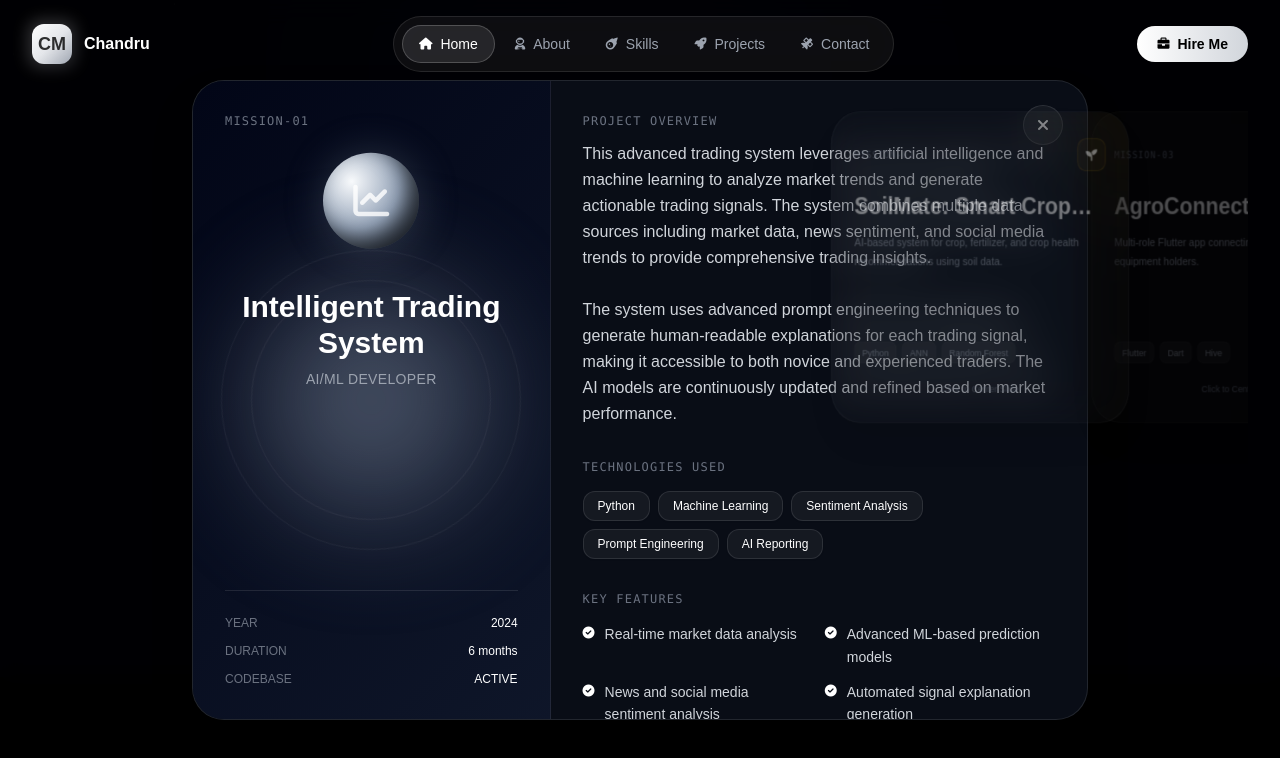
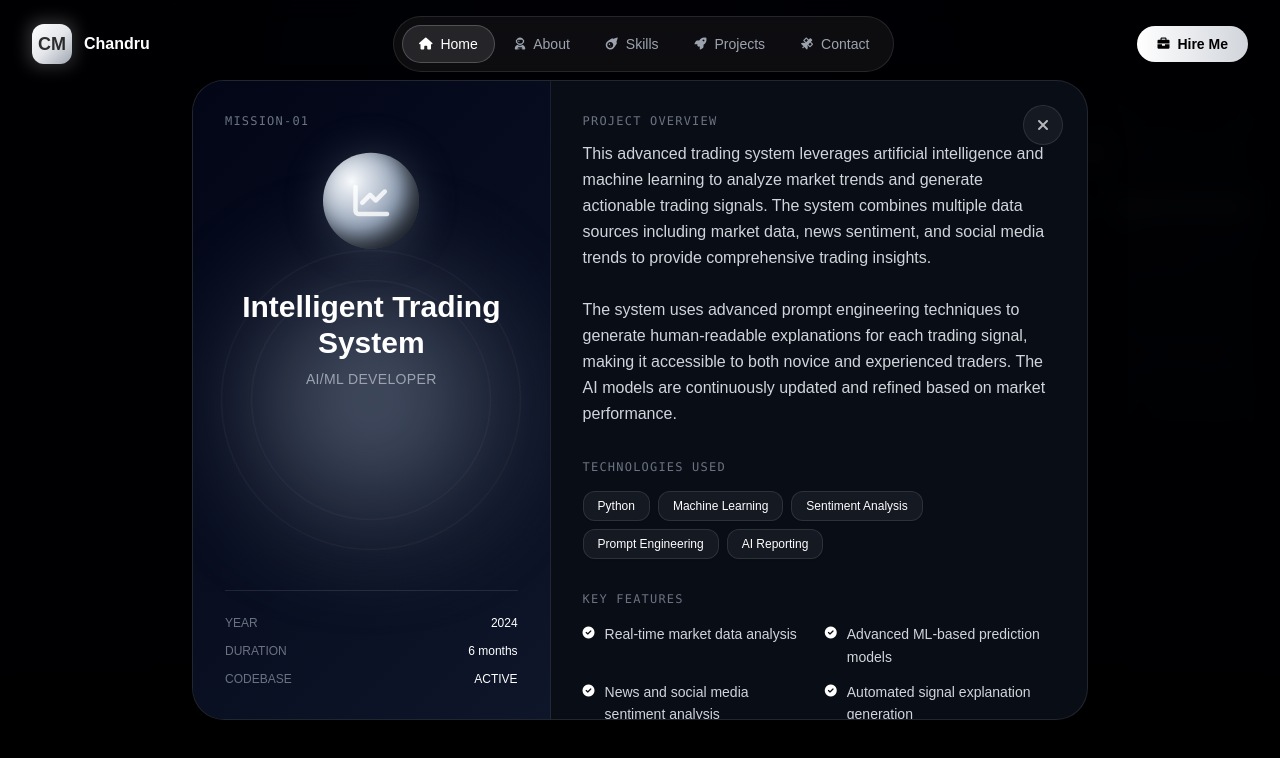
Before and after one commit to ChandraMohan1012/Portfolio, a Next.js app: page / in a window 1280 px wide. Both pictures are taken after a click on the button "Explore Case Study". Shown: the part 3727-4485 px from the top of the page. Built offline with nearby package versions, Linux system fonts and the light colour scheme.

Commit message:
fix: increase modal z-index to prevent overlapping with 3D carousel cards

```diff
--- a/src/components/Projects.tsx
+++ b/src/components/Projects.tsx
@@ -510,7 +510,7 @@
         {/* ── Warp Portal Modal Overlay ── */}
         <AnimatePresence>
           {selectedId && selectedProject && (
-            <div className="fixed inset-0 z-50 flex items-center justify-center p-4 sm:p-6 md:p-10 overflow-y-auto">
+            <div className="fixed inset-0 z-[999] flex items-center justify-center p-4 sm:p-6 md:p-10 overflow-y-auto">
 
               {/* Dim Backdrop Blur */}
               <motion.div
```
